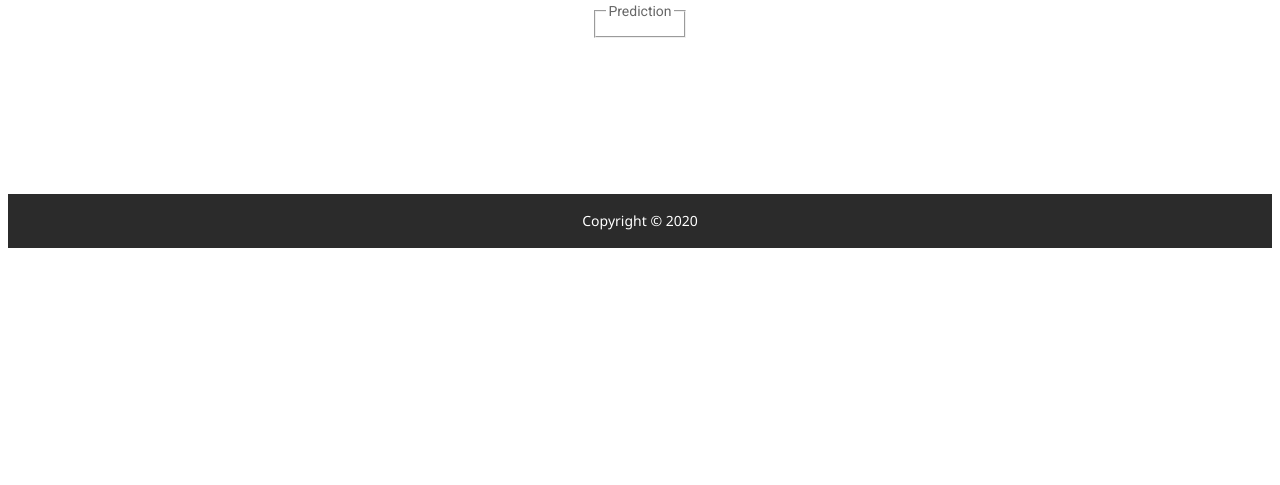
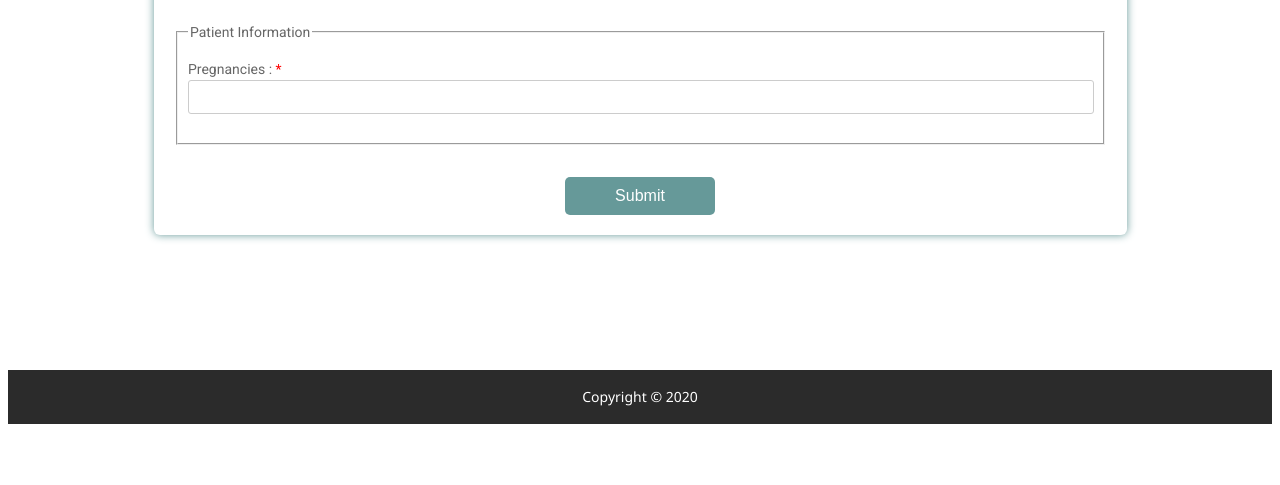
Before and after one commit to shrutibalan4591/Diabetes-Prediction, a Flask app: template templates/result.html in a window 1280 px wide. Shown: the part 139-624 px from the top of the page. Run offline with Flask 2, Linux system fonts and the light colour scheme; the template is opened without the code that fills it, so the values that code supplies are empty; parts of the project's set-up code (start-up, migrations or seed data) failed here and were passed over; some libraries are stand-ins or nearby versions.

Commit message:
Update result.html

```diff
--- a/templates/result.html
+++ b/templates/result.html
@@ -213,27 +213,27 @@
   </head>
   <body>
 
-		<div class="banner">
+		<div class="testbox">
+      <form action="{{ url_for('predict')}}" method="post"> <!--/result-->
+        <div class="banner">
           <h1>Diabetes Prediction</h1>
         </div>
-         <div class="result">
-		 <fieldset>
-			 <legend> Prediction </legend>
-        {% if prediction==1 %}
-			 <h2 style="color:Red;">We are Sorry!</h2>
-			 <h3 style="color:Grey">
-				 <span class='danger'>You have DIABETES.
-				 </span></h3>
-		<!--<img class="jpeg" src="{{ url_for('static', filename='diabetes.jpg') }}" alt="Diabetes Image" width="900" height="300" style="vertical-align:middle">-->
-	{% elif prediction==0 %}
-			 <h2 style="color:Green;">Congratulations! </h2>
-			 <h3 style="color:Grey;">
-				 <span class='safe'>You DO NOT have diabetes.
-				 </span></h3>
-		<!--<img class="jpeg" src="{{ url_for('static', filename='no-diabetes.jpg') }}" alt="Not Diabetes Image" width="900" height="300" style="vertical-align:middle">-->
-	{% endif %}
-		 </fieldset>
-	  </div>
+        <br/>
+        <fieldset>
+          <legend>Patient Information</legend>
+          <div class="item">
+            <label for="Pregnancies">Pregnancies : <span>*</span></label>
+            <input type="text" id="Pregnancies" name="Pregnancies" required/>
+          </div>
+
+        </fieldset>
+        <br/>
+
+        <div class="btn-block">
+          <button type="submit" value="Submit">Submit</button>
+        </div>
+      </form>
+    </div>
 
 
 
```
